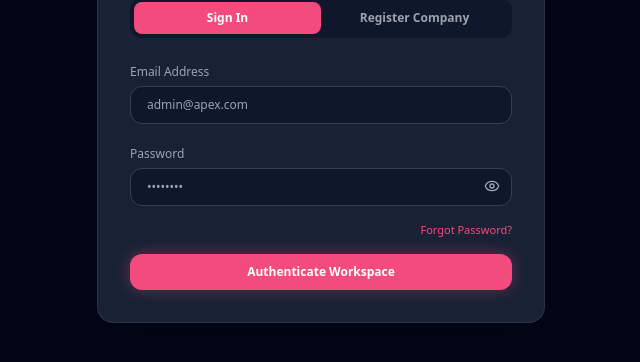
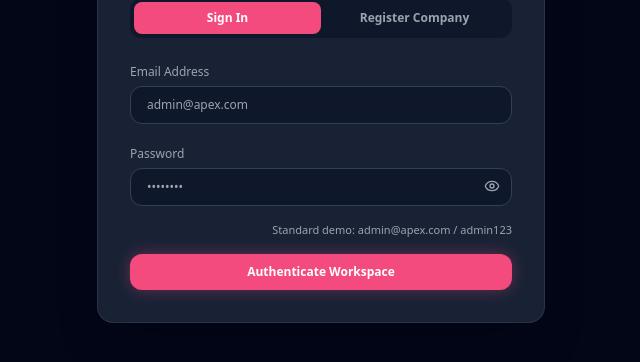
Before and after one commit to Shigosag/ApexSuite, a website: page client/src/index.html in a window 1280 px wide. Shown: the part 292-654 px from the top of the page, without its empty margins (319-959 px from the left). Drawn offline with nearby package versions, Linux system fonts and the light colour scheme.

Commit message:
Update index.html

```diff
--- a/client/src/index.html
+++ b/client/src/index.html
@@ -53,7 +53,7 @@
           </div>
         </div>
         <div class="flex justify-end">
-          <button type="button" onclick="openResetPasswordModal()" class="text-[11px] pink-brand-text hover:underline">Forgot Password?</button>
+          <span class="text-[11px] text-gray-400">Standard demo: admin@apex.com / admin123</span>
         </div>
         <button type="submit" class="w-full pink-btn py-2.5 rounded-xl font-bold text-xs pink-glow">Authenticate Workspace</button>
       </form>
```
